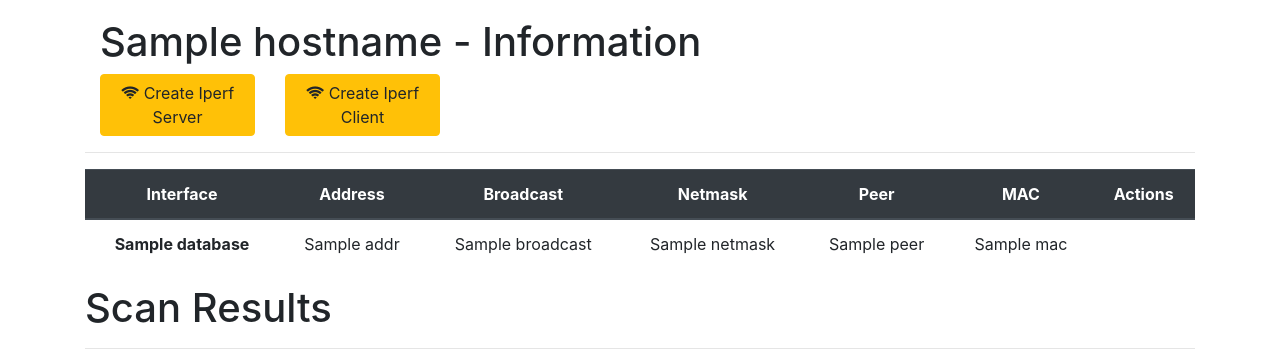
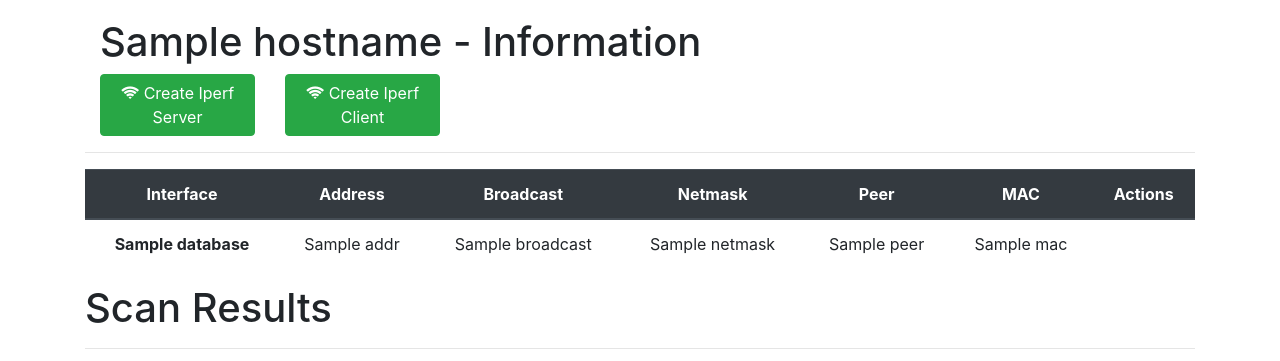
Before and after one commit to user-cube/AMazING, a Django app: template Frontend/app/templates/network/nodeInfo.html in a window 1280 px wide. Shown: the part 56-417 px from the top of the page. Run offline with Django 3.2, Linux system fonts and the light colour scheme; the template is opened without the code that fills it: most values are stand-ins (such as "Sample title", 1, 10 or a date in 2020); parts of the project's set-up code (start-up, migrations or seed data) failed here and were passed over; some libraries are stand-ins or nearby versions.

Commit message:
fix buttons

```diff
--- a/Frontend/app/templates/network/nodeInfo.html
+++ b/Frontend/app/templates/network/nodeInfo.html
@@ -14,14 +14,14 @@
                 <h1>{{ hostname }} - Information</h1>
             </div>
             <div class="col-lg-2">
-                <a class="btn btn-warning" href="/network/createIpServer/{{ nodeID }}"><i class="fa fa-wifi"></i> Create Iperf Server</a>
+                <a class="btn btn-success" href="/network/createIpServer/{{ nodeID }}"><i class="fa fa-wifi"></i> Create Iperf Server</a>
             </div>
             <div class="col-lg-2">
-                <a class="btn btn-warning" href="/network/createIpClient/{{ nodeID }}"><i class="fa fa-wifi"></i> Create Iperf Client</a>
+                <a class="btn btn-success" href="/network/createIpClient/{{ nodeID }}"><i class="fa fa-wifi"></i> Create Iperf Client</a>
             </div>
             <div class="col-lg-2">
                 {% if access == 1 %}
-                    <a class="btn btn-warning" href="/network/createAP/{{ nodeID }}"><i class="fa fa-wifi"></i> Create Access Point</a>
+                    <a class="btn btn-success" href="/network/createAP/{{ nodeID }}"><i class="fa fa-wifi"></i> Create Access Point</a>
                 {% endif %}
             </div>
         </div>
```
